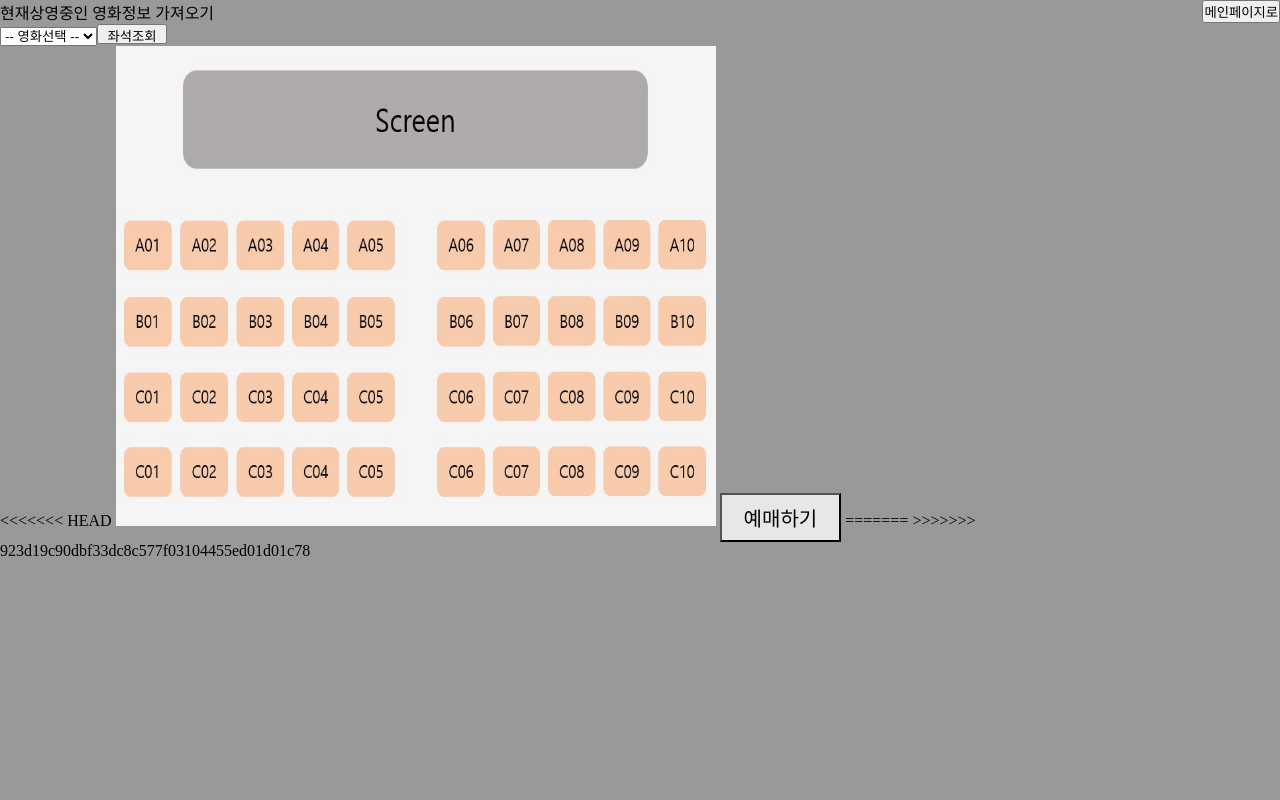
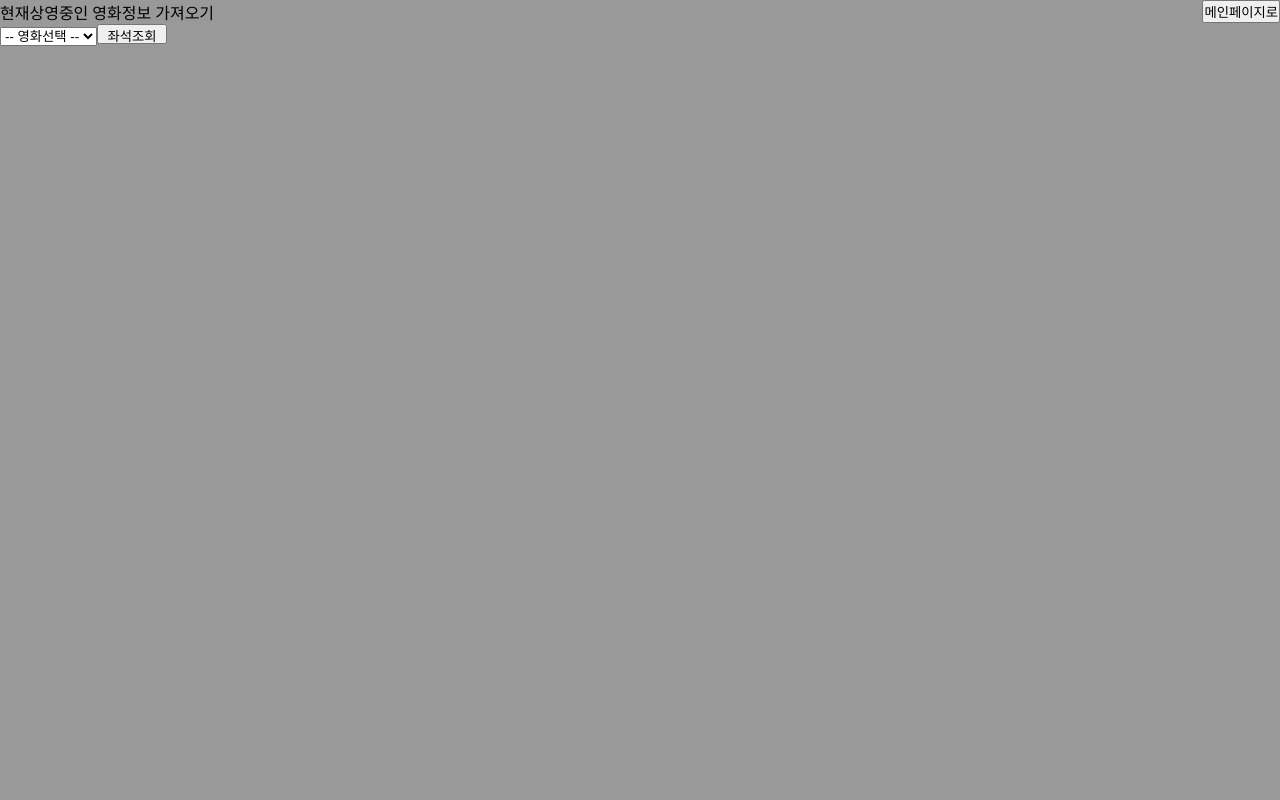
Before and after one commit to ykss/JDBC_movie_booking_system, a PHP site: page /schedule.php in a window 1280 px wide. Run offline with PHP 8.4, Linux system fonts and the light colour scheme; data that the repository does not hold is empty.

Commit message:
충돌수정

```diff
--- a/schedule.php
+++ b/schedule.php
@@ -42,15 +42,6 @@ while($schedule = mysqli_fetch_array($rlt)){
   echo "</form>";
 
 ?>
-
-
-
-<<<<<<< HEAD
-</script>
-<img src="seatInfo.JPG" width ="600" height="480"></td>
-<button class="button" type="submit"  name="reserve">예매하기</button>
-=======
->>>>>>> 923d19c90dbf33dc8c577f03104455ed01d01c78
 
  <?php
 function getSeats($conn){
```
